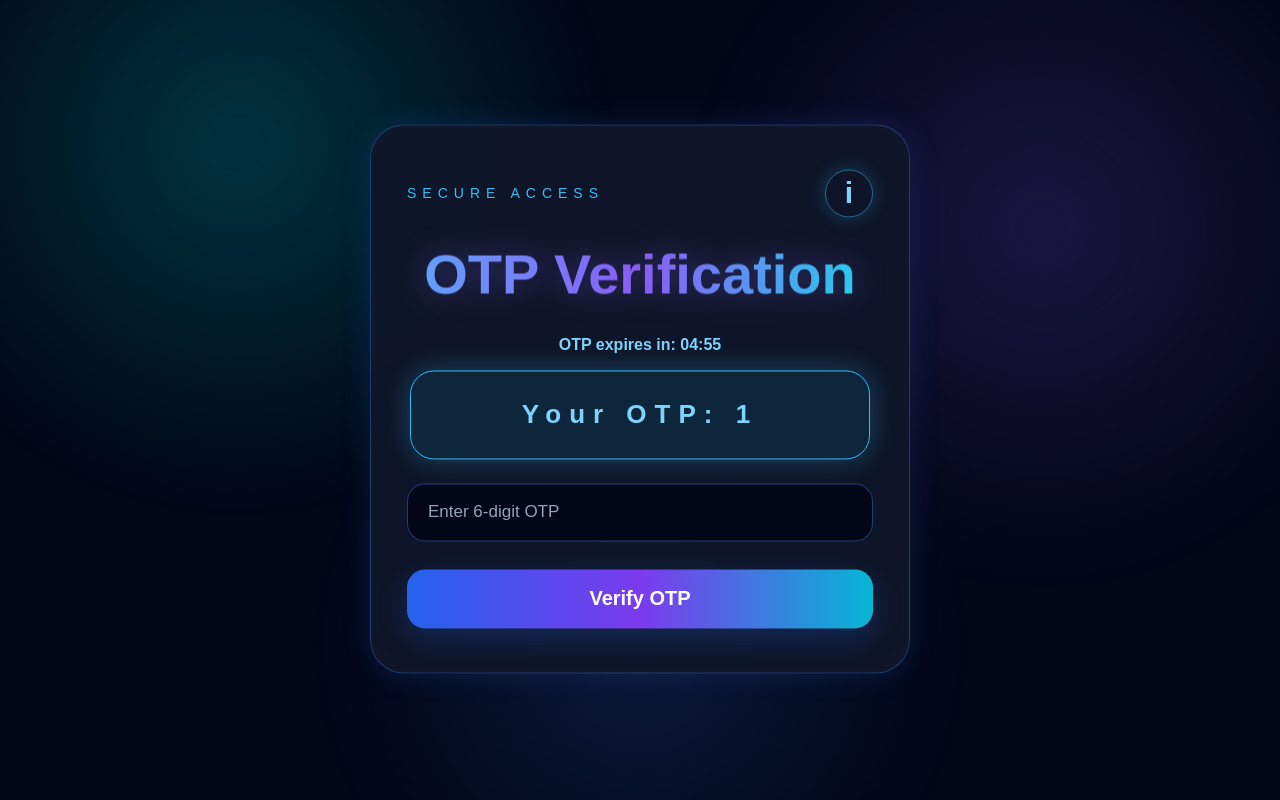
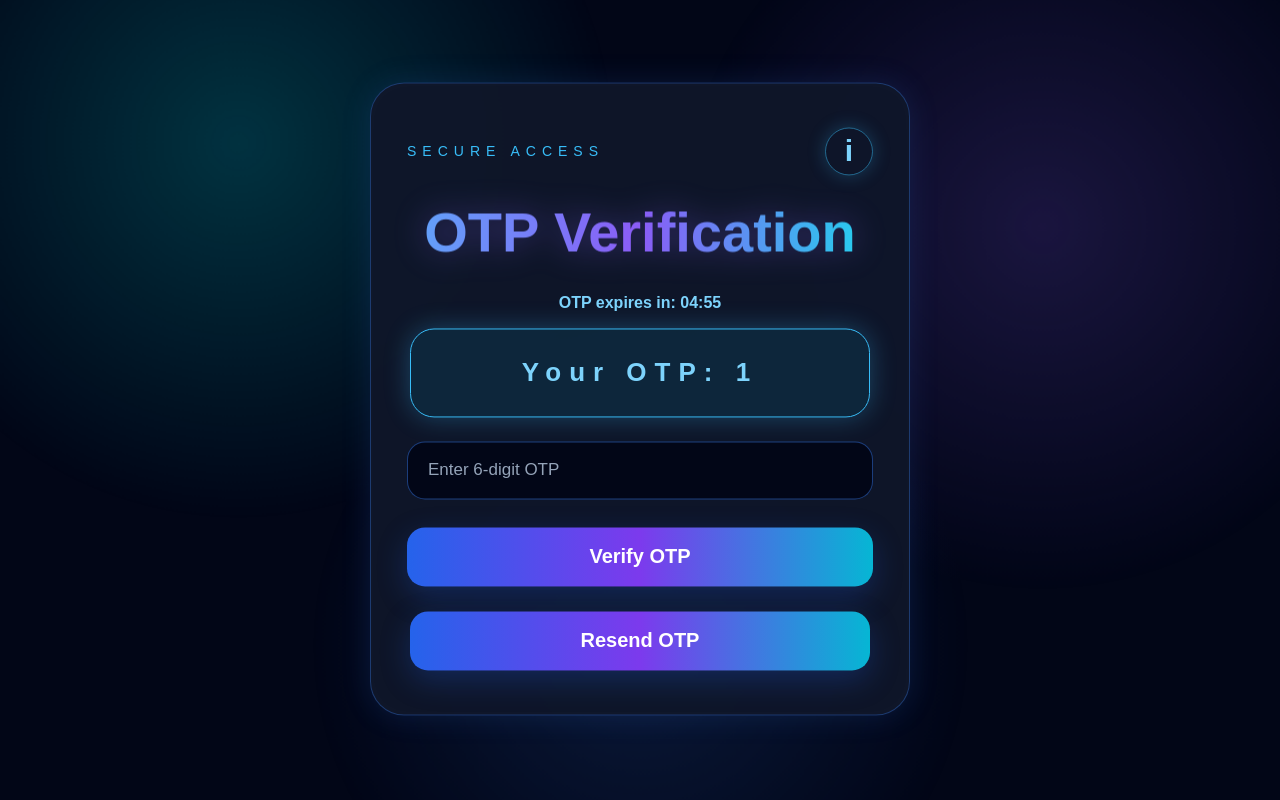
Before and after one commit to kanzariyaaditya-wq/Login-system-with-two-factor-authentication-, a Flask app: page /verify-otp in a window 1280 px wide. Run offline with Flask 3, Linux system fonts and the light colour scheme; the visitor is signed in with stand-in values (Sample User, id 1).

Commit message:
Update verify_otp.html

```diff
--- a/templates/verify_otp.html
+++ b/templates/verify_otp.html
@@ -10,10 +10,18 @@
 <div class="otp-box">Your OTP: {{ demo_otp }}</div>
 {% endif %}
 
-<form method="POST">
+<form method="POST" id="otpForm">
     <input type="text" name="otp" placeholder="Enter 6-digit OTP" required>
     <button type="submit" id="verifyBtn">Verify OTP</button>
 </form>
+
+<div style="margin-top:15px; text-align:center;">
+    <a href="{{ url_for('resend_otp') }}">
+        <button type="button" id="resendBtn" style="width:100%; max-width:460px;">
+            Resend OTP
+        </button>
+    </a>
+</div>
 
 <script>
 let timeLeft = 5 * 60;
```
